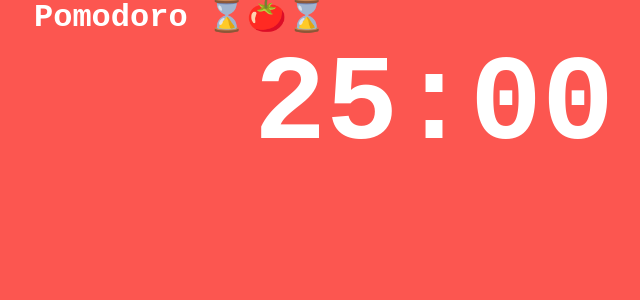
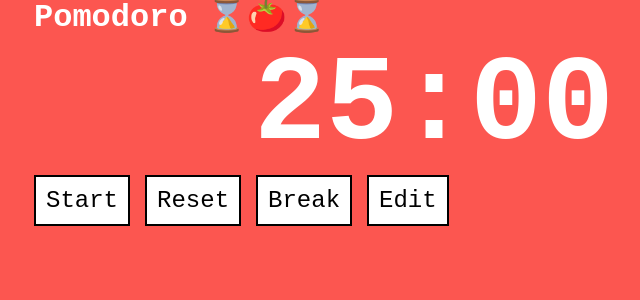
Before and after one commit to Comediant24/pomidoro-react, a React (Create React App) app: page / in a window 1280 px wide. Shown: the top 300 px of the page, without its empty margins (206-846 px from the left). Built offline with nearby package versions, Linux system fonts and the light colour scheme.

Commit message:
feat: создать компонет Controls

```diff
--- a/src/components/App/App.js
+++ b/src/components/App/App.js
@@ -1,6 +1,7 @@
 import React from 'react';
 import styled from 'styled-components';
 import GlobalStyle from '../../styles/globalStyles';
+import Controls from '../Controls/Controls';
 import Header from '../Header/Header';
 import Pomodoro from '../Pomodoro/Pomodoro';
 
@@ -11,6 +12,7 @@
         <GlobalStyle />
         <Header />
         <Pomodoro />
+        <Controls />
       </AppContainer>
     </Wrapper>
   );
--- /dev/null
+++ b/src/components/Controls/Controls.js
@@ -0,0 +1,29 @@
+import React from 'react';
+import styled from 'styled-components';
+
+const Controls = () => {
+  return (
+    <ControlsWrapper>
+      <ControlsButton>Start</ControlsButton>
+      <ControlsButton>Reset</ControlsButton>
+      <ControlsButton>Break</ControlsButton>
+      <ControlsButton>Edit</ControlsButton>
+    </ControlsWrapper>
+  );
+};
+
+export default Controls;
+
+const ControlsWrapper = styled.section`
+  display: flex;
+  gap: 15px;
+  margin: auto;
+`;
+
+const ControlsButton = styled.button`
+  background-color: white;
+  padding: 10px;
+  cursor: pointer;
+  border: 2px solid black;
+  font-size: 24px;
+`;
```
